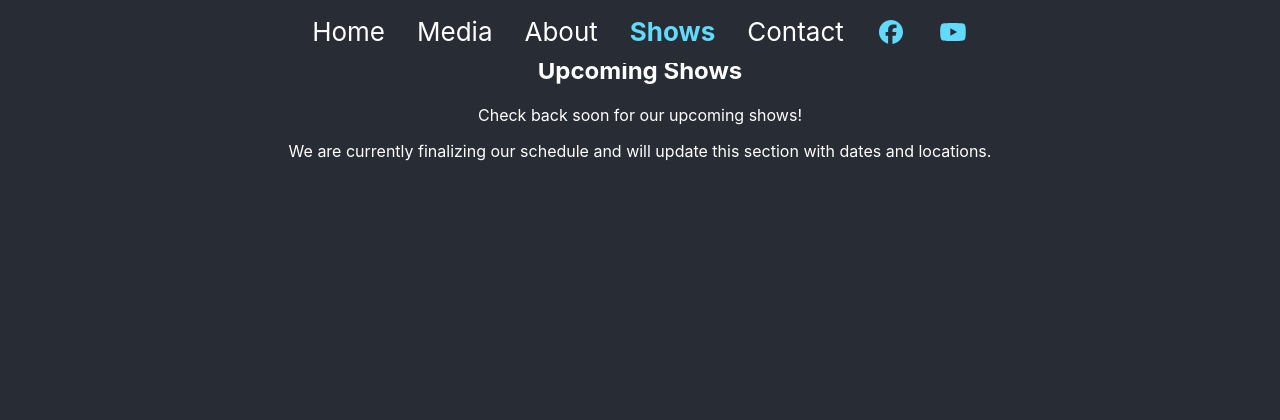
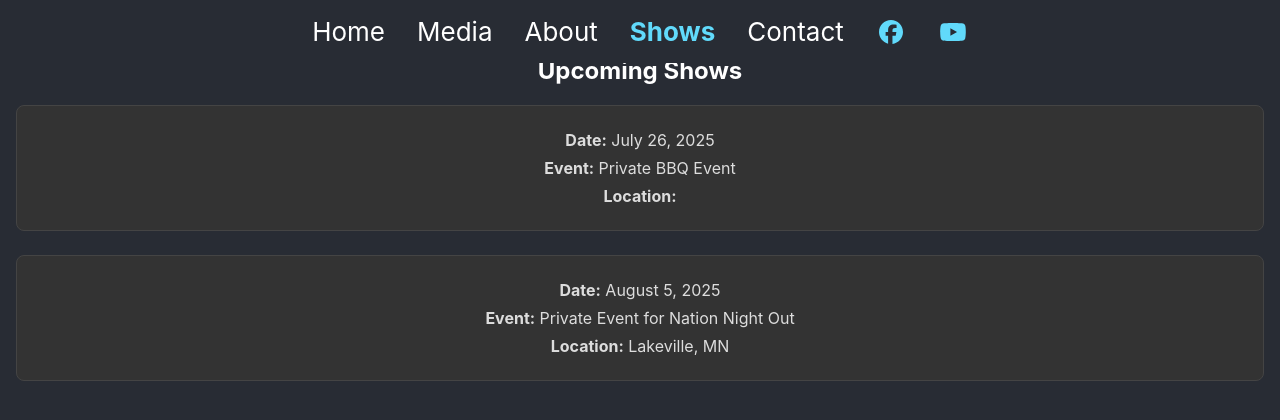
Before and after one commit to cgamlin/feeling-minnesota-band, a React (Create React App) app: page / in a window 1280 px wide. Both pictures are taken after a click on the item "Shows". Shown: the top 420 px of the page. Built offline with nearby package versions, Linux system fonts and the light colour scheme.

Commit message:
Add shows markup and css

```diff
--- a/src/components/Shows.jsx
+++ b/src/components/Shows.jsx
@@ -1,11 +1,60 @@
+import { useState } from 'react';
 import '../styles/Shows.css';
 
 export default function Shows() {
+  const shows = [
+    { date: 'July 26, 2025', event: 'Private BBQ Event', location: '' },
+    { date: 'August 5, 2025', event: 'Private Event for Nation Night Out', location: 'Lakeville, MN' },
+  ];
+
+  const [selectedShow, setSelectedShow] = useState(null);
+
+  const handleShowClick = (show) => {
+    console.log('Selected Show:', show);
+    setSelectedShow(show);
+  };
+
+  const closeModal = () => {
+    setSelectedShow(null);
+  };
+
   return (
     <div className="shows">
       <h2>Upcoming Shows</h2>
-      <p>Check back soon for our upcoming shows!</p>
-      <p>We are currently finalizing our schedule and will update this section with dates and locations.</p>
+      <ul className="shows-list">
+        {shows.map((show, index) => (
+          <li key={index} className="show-item" onClick={() => handleShowClick(show)}>
+            <p><strong>Date:</strong> {show.date}</p>
+            <p><strong>Event:</strong> {show.event}</p>
+            <p><strong>Location:</strong> {show.location}</p>
+          </li>
+        ))}
+      </ul>
+
+      {selectedShow && (
+        <div className="modal-overlay" onClick={closeModal}>
+          <div className="modal" onClick={(e) => e.stopPropagation()}>
+            <div className="modal-icon">📅</div>
+            <div className="modal-content">
+              <h3>{selectedShow.event}</h3>
+              <p><strong>Date:</strong> {selectedShow.date}</p>
+              {selectedShow.location && (
+                <p><strong>Location:</strong> {selectedShow.location}</p>
+              )}
+              {selectedShow.location && (
+                <a
+                  href={`https://www.google.com/maps/search/?api=1&query=${encodeURIComponent(selectedShow.location)}`}
+                  target="_blank"
+                  rel="noopener noreferrer"
+                >
+                  View on Google Maps
+                </a>
+              )}
+            </div>
+            <button className="modal-close" onClick={closeModal}>Close</button>
+          </div>
+        </div>
+      )}
     </div>
   );
 }
--- a/src/styles/Shows.css
+++ b/src/styles/Shows.css
@@ -2,3 +2,83 @@
   color: white;
   padding: 0 1em;
 }
+
+.shows-list {
+  list-style: none;
+  padding: 0;
+  margin: 0;
+}
+
+.show-item {
+  margin-bottom: 1.5rem;
+  padding: 1rem;
+  border: 1px solid #444;
+  border-radius: 8px;
+  background-color: #333;
+  color: #fff;
+  cursor: pointer; /* Change cursor to pointer on hover */
+}
+
+.show-item p {
+  margin: 0.5rem 0;
+  color: #ddd;
+}
+
+.modal-overlay {
+  position: fixed;
+  top: 0;
+  left: 0;
+  width: 100%;
+  height: 100%;
+  background-color: rgba(0, 0, 0, 0.5);
+  display: flex;
+  justify-content: center;
+  align-items: center;
+  z-index: 1000;
+}
+
+.modal {
+  background-color: #fff;
+  padding: 2rem;
+  border-radius: 8px;
+  width: 90%;
+  max-width: 500px;
+  position: relative;
+  text-align: center;
+}
+
+.modal-icon {
+  font-size: 3rem;
+  margin-bottom: 1rem;
+}
+
+.modal-content {
+  color: #333; /* Set text color to dark for better visibility */
+}
+
+.modal-content h3 {
+  margin: 0 0 1rem;
+}
+
+.modal-content p {
+  margin: 0.5rem 0;
+}
+
+.modal-content a {
+  color: #007bff;
+  text-decoration: none;
+}
+
+.modal-content a:hover {
+  text-decoration: underline;
+}
+
+.modal-close {
+  position: absolute;
+  top: 1rem;
+  right: 1rem;
+  background: none;
+  border: none;
+  font-size: 1.5rem;
+  cursor: pointer;
+}
```
